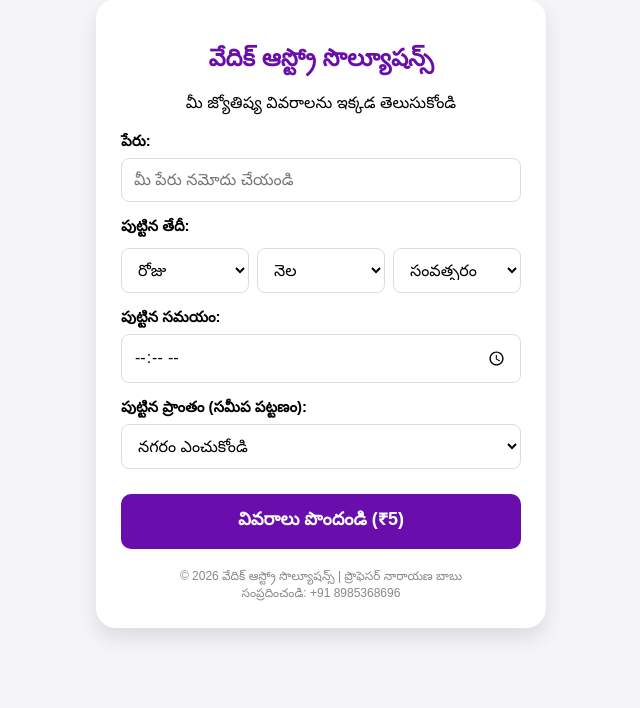
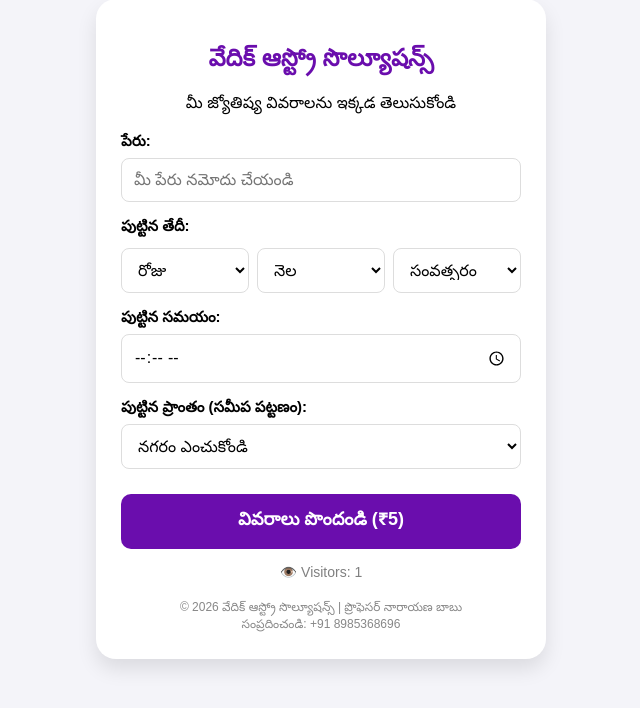
Before and after one commit to mdnbabu/mdnbabu-telugu-astrology-, a Flask app: page / in a window 1280 px wide. Shown: the part 29-737 px from the top of the page, without its empty margins (319-959 px from the left). Run offline with Flask 3, Linux system fonts and the light colour scheme.

Commit message:
Add visitor count display to index.html

```diff
--- a/templates/index.html
+++ b/templates/index.html
@@ -74,6 +74,10 @@
 
         <button type="submit">వివరాలు పొందండి (₹5)</button>
     </form>
+    <p style="margin-top:15px; font-size:14px; color:gray;">
+👁️ Visitors: {{ visitors }}
+    </p>
+
 
     <div class="footer">
         © 2026 వేదిక్ ఆస్ట్రో సొల్యూషన్స్ | ప్రొఫెసర్ నారాయణ బాబు<br>
```
